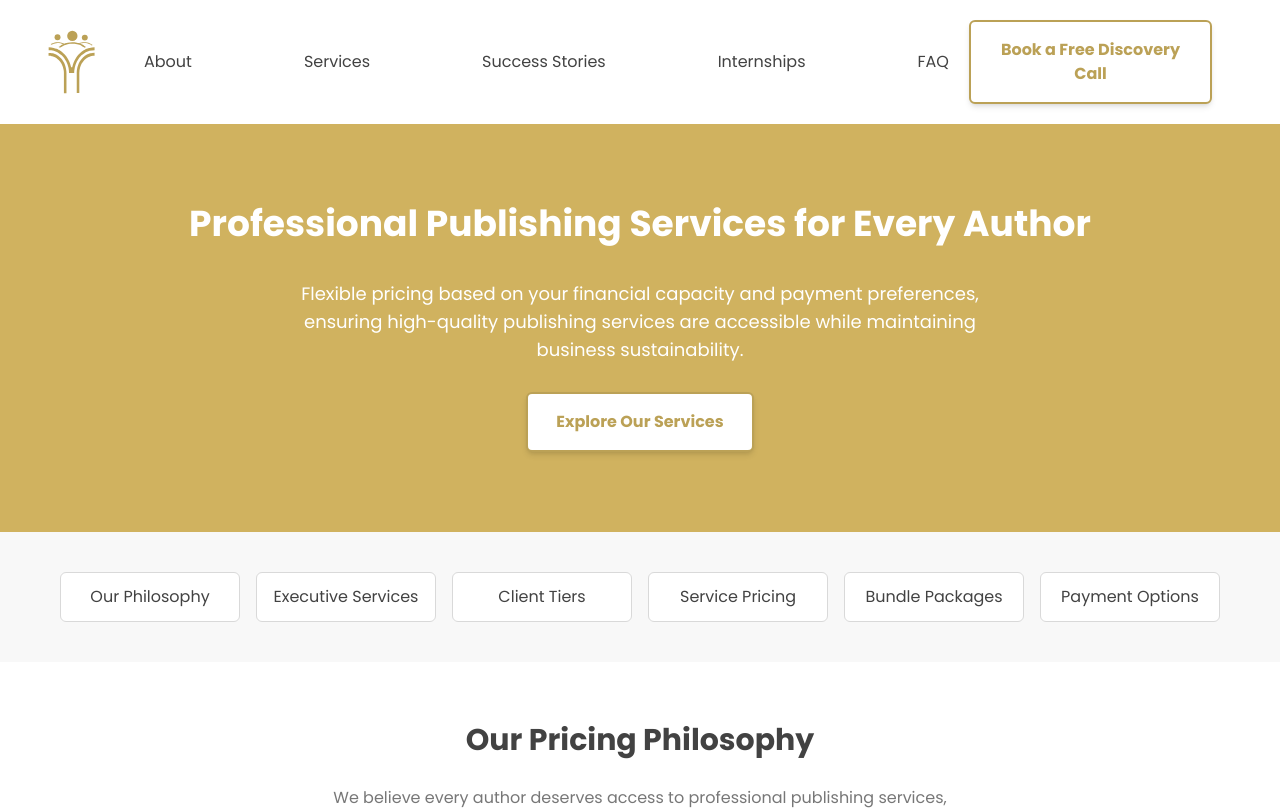
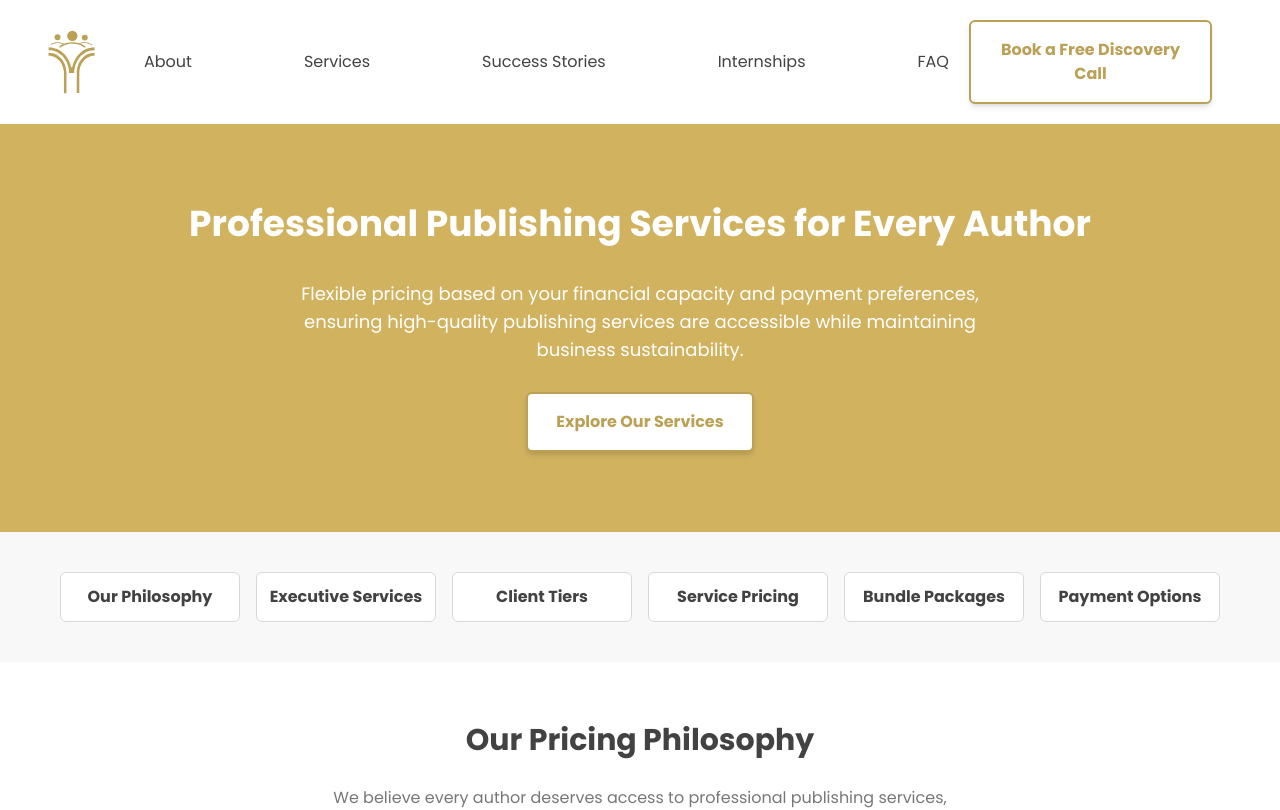
Before and after one commit to YourBookTeam/YBT_Website, a React (Vite) app: page /services in a window 1280 px wide. Shown: the top 810 px of the page. Built offline with nearby package versions, Linux system fonts and the light colour scheme; a web font is replaced by a local one.

Commit message:
Removed conditional due to issues with success stories page.

```diff
--- a/src/components/Button.jsx
+++ b/src/components/Button.jsx
@@ -1,10 +1,6 @@
 import { Link } from "react-router-dom";
 function Button({ to, children, className, onClick, gold, black, tall, wide, white }) {
-  let baseClassName = "flex items-center justify-center text-center ease-in-out duration-200";
-
-  if (!className.includes("font-")) {
-    baseClassName += " font-semibold"; // Default to font-semibold if no font class is provided
-  }
+  let baseClassName = "flex items-center justify-center text-center ease-in-out duration-200 font-semibold";
 
   if(tall){
     baseClassName += " p-4";
```
